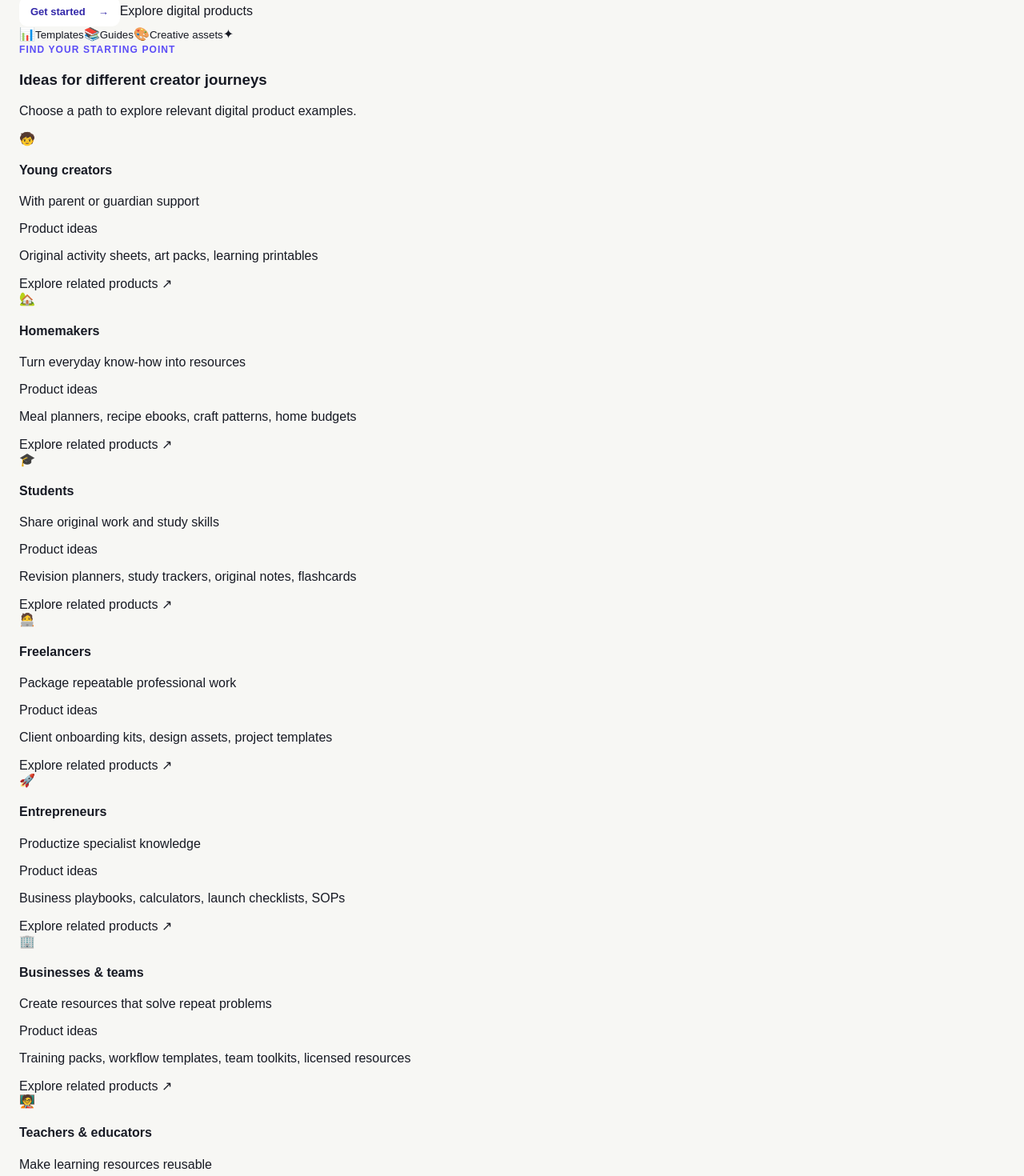
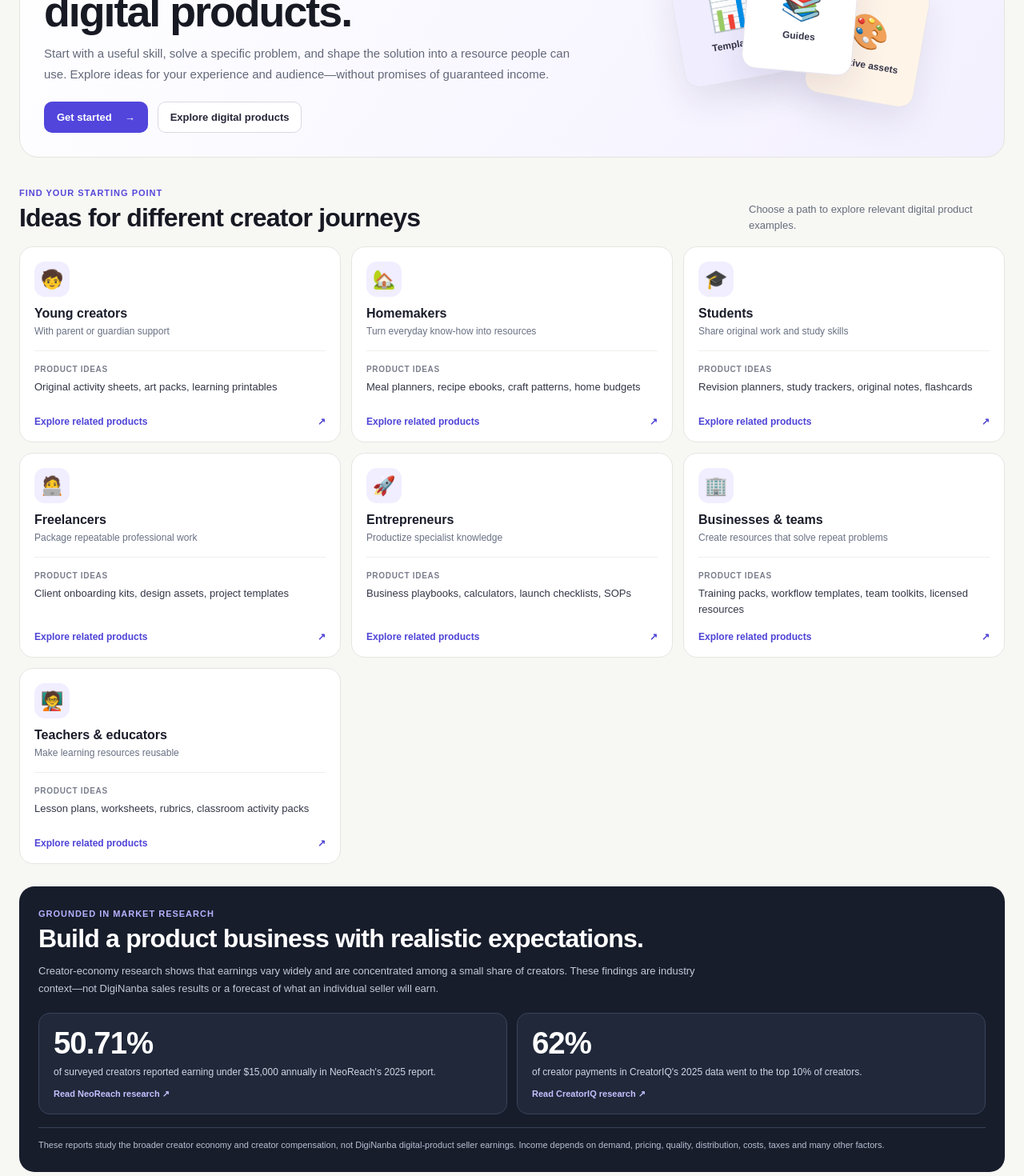
Before and after one commit to agnengineeringselectricals-crypto/diginanba, a Next.js app: page / in a window 1280 px wide. Shown: the part 700-2170 px from the top of the page at 80% size. Built offline with nearby package versions, Linux system fonts and the light colour scheme; no server answers; the database is empty.

Commit message:
Stage 3: style creator opportunity and research sections

```diff
--- a/app/creator-showcase.css
+++ b/app/creator-showcase.css
@@ -106,3 +106,50 @@
 .dn-hero-goal-search .ref-primary{white-space:nowrap;padding:9px 12px;font-size:12px}
 @media(max-width:700px){.dn-hero-goal-search{gap:5px}.dn-hero-goal-search input{font-size:12px;padding:9px 7px}.dn-hero-goal-search .ref-primary{font-size:11px;padding:8px 9px}}
 @media(max-width:380px){.dn-hero-goal-search input{font-size:11px}.dn-hero-goal-search .ref-primary{padding:8px 7px}}
+
+
+/* Stage 3: make the creator section actionable, responsive and evidence-led. */
+.dn-creator-showcase{padding:42px 0 48px;background:#f7f7f4;border-top:1px solid #e8e8e3;border-bottom:1px solid #e8e8e3}
+.dn-creator-wrap{max-width:1440px;margin:0 auto;padding:0 24px}
+.dn-creator-hero{display:grid;grid-template-columns:minmax(0,1.2fr) minmax(260px,.8fr);gap:26px;align-items:center;padding:30px;border:1px solid #e6e4dd;border-radius:24px;background:linear-gradient(125deg,#fff 0%,#f3f0ff 100%);overflow:hidden}
+.dn-creator-hero-copy{max-width:720px}
+.dn-creator-kicker{display:inline-block;color:#5548d9;font-size:11px;letter-spacing:.09em;text-transform:uppercase;font-weight:900}
+.dn-creator-hero h2{margin:11px 0 12px;color:#171923;font-size:clamp(34px,4.2vw,58px);line-height:1.02;letter-spacing:-2px;font-weight:750}
+.dn-creator-hero-copy>p{max-width:690px;color:#626879;font-size:15px;line-height:1.7;margin:0}
+.dn-creator-hero-actions{display:flex;align-items:center;flex-wrap:wrap;gap:12px;margin-top:22px}
+.dn-creator-hero .dn-creator-cta{display:inline-flex;align-items:center;justify-content:center;gap:16px;background:#5145dc;color:#fff;border-radius:10px;padding:12px 16px;font-size:13px;font-weight:900;text-decoration:none}
+.dn-creator-secondary-cta{display:inline-flex;align-items:center;justify-content:center;border:1px solid #d9d8e4;background:#fff;color:#252638;border-radius:10px;padding:11px 15px;font-size:13px;font-weight:800;text-decoration:none}
+.dn-creator-hero-art{position:relative;min-height:220px;display:flex;align-items:center;justify-content:center}
+.dn-creator-art-card{position:absolute;display:flex;flex-direction:column;align-items:center;justify-content:center;gap:10px;width:138px;height:150px;border:1px solid #e7e5ee;border-radius:18px;background:#fff;box-shadow:0 18px 45px rgba(35,30,80,.1);font-size:42px}
+.dn-creator-art-card small{font-size:12px;font-weight:850;color:#343449}
+.dn-art-card-one{transform:translate(-82px,-9px) rotate(-10deg);background:#f0edff}
+.dn-art-card-two{transform:translate(5px,-20px) rotate(5deg);z-index:2}
+.dn-art-card-three{transform:translate(88px,16px) rotate(10deg);background:#fff4e8}
+.dn-creator-art-spark{position:absolute;right:7%;top:0;font-size:45px;color:#7165ed}
+.dn-creator-path-heading{display:flex;justify-content:space-between;align-items:end;gap:20px;margin:34px 0 17px}
+.dn-creator-path-heading h3,.dn-creator-research h3{margin:6px 0 0;color:#171923;font-size:clamp(23px,2.6vw,32px);line-height:1.12;letter-spacing:-.8px}
+.dn-creator-path-heading>p{max-width:320px;margin:0;color:#666d7b;font-size:13px;line-height:1.5}
+.dn-creator-path-grid{display:grid;grid-template-columns:repeat(3,minmax(0,1fr));gap:13px}
+.dn-creator-path-card{display:flex;flex-direction:column;align-items:flex-start;min-height:245px;padding:18px;border:1px solid #e5e5e1;border-radius:17px;background:#fff;transition:transform .18s ease,border-color .18s ease,box-shadow .18s ease}
+.dn-creator-path-card:hover{transform:translateY(-3px);border-color:#c8c2ff;box-shadow:0 12px 28px rgba(35,30,80,.07)}
+.dn-creator-path-icon{display:grid;place-items:center;width:44px;height:44px;border-radius:13px;background:#f0eeff;font-size:23px}
+.dn-creator-path-copy h4{margin:12px 0 4px;color:#1a1d2a;font-size:16px}
+.dn-creator-path-copy p{margin:0;color:#687083;font-size:12px;line-height:1.5}
+.dn-creator-path-ideas{margin:15px 0 17px;padding-top:12px;border-top:1px solid #efefed;width:100%}
+.dn-creator-path-ideas span{color:#797e8c;font-size:10px;text-transform:uppercase;letter-spacing:.07em;font-weight:900}
+.dn-creator-path-ideas p{margin:5px 0 0;color:#333747;font-size:13px;line-height:1.55}
+.dn-creator-path-card>a{display:flex;align-items:center;justify-content:space-between;gap:12px;margin-top:auto;width:100%;color:#4e43d6;font-size:12px;font-weight:900;text-decoration:none}
+.dn-creator-research{margin-top:28px;padding:24px;border-radius:19px;background:#171d2b;color:#fff}
+.dn-creator-research-copy{max-width:850px}
+.dn-creator-research .dn-creator-kicker{color:#b8b0ff}
+.dn-creator-research h3{color:#fff}
+.dn-creator-research-copy>p{max-width:850px;color:#c2c9d8;font-size:13px;line-height:1.65;margin:11px 0 0}
+.dn-creator-research-stats{display:grid;grid-template-columns:repeat(2,minmax(0,1fr));gap:12px;margin-top:20px}
+.dn-creator-research-stat{display:flex;flex-direction:column;align-items:flex-start;gap:8px;padding:18px;border:1px solid #3a4358;border-radius:14px;background:#20283a;color:#fff;text-decoration:none}
+.dn-creator-research-stat strong{font-size:clamp(30px,3vw,42px);line-height:1;letter-spacing:-1px}
+.dn-creator-research-stat span{color:#d0d5e1;font-size:12px;line-height:1.55}
+.dn-creator-research-stat em{margin-top:3px;color:#c6c0ff;font-size:11px;font-style:normal;font-weight:850}
+.dn-creator-research-note{margin-top:16px;padding-top:13px;border-top:1px solid #394256;color:#b8c0d1;font-size:11px;line-height:1.6}
+@media(max-width:900px){.dn-creator-hero{grid-template-columns:minmax(0,1fr) 240px;padding:23px}.dn-creator-art-card{width:112px;height:128px}.dn-creator-path-grid{grid-template-columns:repeat(2,minmax(0,1fr))}}
+@media(max-width:700px){.dn-creator-showcase{padding:24px 0 30px}.dn-creator-wrap{padding:0 16px}.dn-creator-hero{grid-template-columns:1fr;gap:0;padding:22px 18px;border-radius:18px}.dn-creator-hero h2{font-size:clamp(34px,9vw,46px);letter-spacing:-1.3px}.dn-creator-hero-copy>p{font-size:14px}.dn-creator-hero-art{min-height:175px;margin-top:10px}.dn-creator-art-card{width:108px;height:120px}.dn-creator-art-spark{right:12%;top:5px}.dn-creator-path-heading{align-items:flex-start;flex-direction:column;gap:8px;margin-top:27px}.dn-creator-path-heading h3,.dn-creator-research h3{font-size:25px}.dn-creator-path-grid{grid-template-columns:1fr;gap:10px}.dn-creator-path-card{min-height:0;padding:15px}.dn-creator-path-ideas{margin:12px 0}.dn-creator-research{padding:18px;border-radius:16px}.dn-creator-research-stats{grid-template-columns:1fr;gap:9px}.dn-creator-research-stat{padding:15px}}
+@media(prefers-reduced-motion:reduce){.dn-creator-path-card{transition:none}}
```
